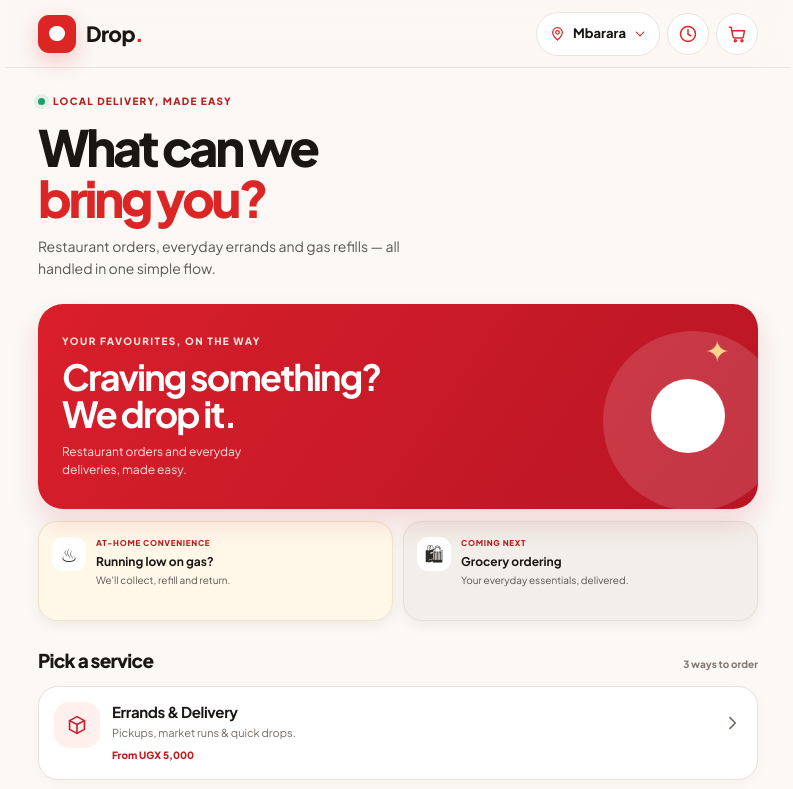
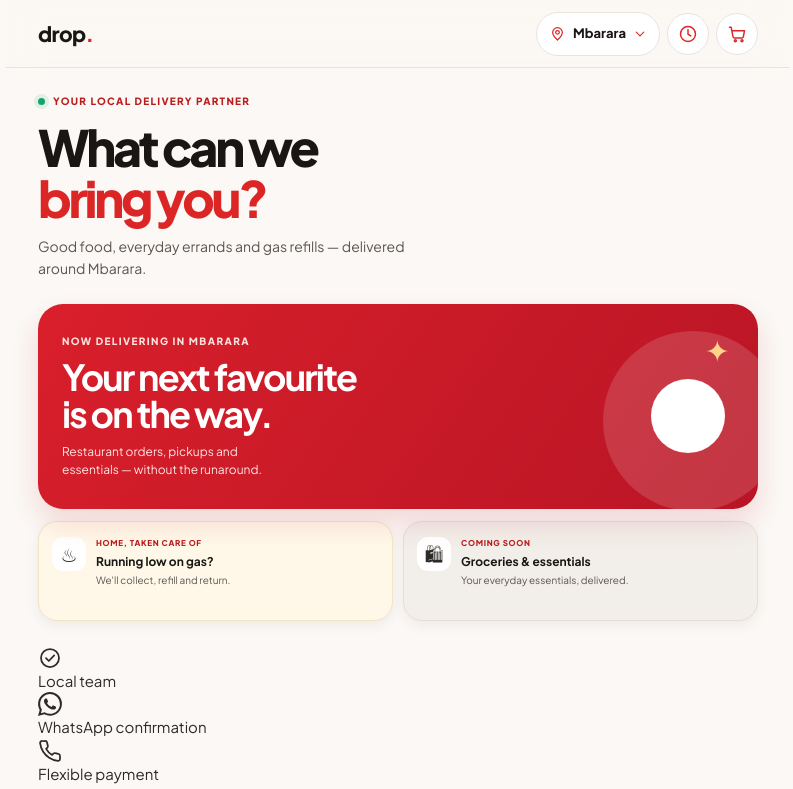
Before and after one commit to Droruga/drop-arua-pwa, a plain HTML site: page index.html in a window 1280 px wide. Both pictures are taken after a click on the button "Explore Drop". Shown: the top 789 px of the page, without its empty margins (242-1035 px from the left). Drawn offline with Linux system fonts and the light colour scheme.

Commit message:
Repair view hierarchy and redesign Drop delivery home

```diff
--- a/index.html
+++ b/index.html
@@ -12,9 +12,9 @@
   <link rel="manifest" href="/manifest.json">
   <link rel="icon" href="/icons/drop-icon.svg" type="image/svg+xml">
 
-  <link rel="apple-touch-icon" href="/icons/apple-touch-icon-180.png">
+  <link rel="apple-touch-icon" sizes="180x180" href="/icons/apple-touch-icon-180.png">
   <link rel="stylesheet" href="/styles.css">
-  <title>Drop — Errands, Delivery &amp; Gas Refills</title>
+  <title>Drop — Local Delivery in Mbarara</title>
 </head>
 <body>
   <a class="skip-link" href="#main-content">Skip to main content</a>
@@ -123,8 +123,7 @@
   <div class="app-shell" hidden>
     <header class="topbar">
       <a class="brand" href="/" aria-label="Drop, home">
-        <span class="brand-mark" aria-hidden="true"></span>
-        <span class="brand-name">Drop<span class="brand-period" aria-hidden="true">.</span></span>
+        <span class="brand-name">drop<span class="brand-period" aria-hidden="true">.</span></span>
       </a>
       <div class="topbar-actions"><button class="location-trigger" type="button" id="location-trigger" aria-haspopup="dialog" aria-controls="location-dialog"><svg class="icon" aria-hidden="true"><use href="#i-pin"/></svg><span id="current-location">Mbarara</span><svg class="icon location-chevron" aria-hidden="true"><use href="#i-chevron-right"/></svg></button><button class="icon-button history-trigger" type="button" id="history-trigger" aria-label="Order history"><svg class="icon" aria-hidden="true"><use href="#i-clock"/></svg></button><button class="icon-button cart-trigger" type="button" id="cart-trigger" aria-label="Open cart"><svg class="icon" aria-hidden="true"><use href="#i-cart"/></svg><span class="cart-count" id="cart-count" hidden>0</span></button></div>
     </header>
@@ -133,9 +132,9 @@
       <!-- ============================ NEW DROP ============================ -->
       <section class="view view-new" id="new-drop-view">
         <div class="hero">
-          <div class="hero-eyebrow"><span class="hero-live-dot"></span> LOCAL DELIVERY, MADE EASY</div>
+          <div class="hero-eyebrow"><span class="hero-live-dot"></span> YOUR LOCAL DELIVERY PARTNER</div>
           <h1 class="hero-title">What can we<br><em>bring you?</em></h1>
-          <p class="hero-sub">Restaurant orders, everyday errands and gas refills — all handled in one simple flow.</p>
+          <p class="hero-sub">Good food, everyday errands and gas refills — delivered around Mbarara.</p>
         </div>
 
         <section class="install-panel" id="install-panel" aria-labelledby="install-title" hidden>
@@ -157,36 +156,42 @@
         </section>
 
         <section class="promo-stack" aria-label="Drop offers">
-          <article class="promo-banner promo-banner--main"><div class="promo-copy"><p class="promo-kicker">YOUR FAVOURITES, ON THE WAY</p><h2>Craving something?<br><em>We drop it.</em></h2><p>Restaurant orders and everyday deliveries, made easy.</p></div><div class="promo-art" aria-hidden="true"><span class="promo-circle"></span><span class="promo-spark">✦</span></div></article>
+          <article class="promo-banner promo-banner--main"><div class="promo-copy"><p class="promo-kicker">NOW DELIVERING IN MBARARA</p><h2>Your next favourite<br><em>is on the way.</em></h2><p>Restaurant orders, pickups and essentials — without the runaround.</p></div><div class="promo-art" aria-hidden="true"><span class="promo-circle"></span><span class="promo-spark">✦</span></div></article>
           <div class="promo-mini-grid">
-            <article class="promo-mini promo-mini--gas"><span class="promo-mini-icon">♨</span><div><p class="promo-kicker">AT-HOME CONVENIENCE</p><h3>Running low on gas?</h3><p>We'll collect, refill and return.</p></div></article>
-            <article class="promo-mini promo-mini--soon"><span class="promo-mini-icon">🛍</span><div><p class="promo-kicker">COMING NEXT</p><h3>Grocery ordering</h3><p>Your everyday essentials, delivered.</p></div></article>
+            <article class="promo-mini promo-mini--gas"><span class="promo-mini-icon">♨</span><div><p class="promo-kicker">HOME, TAKEN CARE OF</p><h3>Running low on gas?</h3><p>We'll collect, refill and return.</p></div></article>
+            <article class="promo-mini promo-mini--soon"><span class="promo-mini-icon">🛍</span><div><p class="promo-kicker">COMING SOON</p><h3>Groceries &amp; essentials</h3><p>Your everyday essentials, delivered.</p></div></article>
           </div>
         </section>
+        <div class="local-proof" aria-label="Why order with Drop">
+          <span><svg class="icon"><use href="#i-check-circle"/></svg> Local team</span>
+          <span><svg class="icon"><use href="#i-whatsapp"/></svg> WhatsApp confirmation</span>
+          <span><svg class="icon"><use href="#i-phone"/></svg> Flexible payment</span>
+        </div>
         <section class="services" aria-labelledby="services-title">
           <div class="section-head">
-            <h2 class="section-title" id="services-title">Pick a service</h2>
-            <p class="section-meta">3 ways to order</p>
+            <div><p class="section-kicker">MADE FOR YOUR EVERYDAY</p><h2 class="section-title" id="services-title">What do you need?</h2></div>
+            <p class="section-meta">3 services available</p>
           </div>
 
           <ul class="service-list">
-            <li><button class="service-card" type="button" data-service="errands">
-              <span class="service-icon" aria-hidden="true"><svg class="icon"><use href="#i-errands"/></svg></span>
-              <span class="service-body"><span class="service-name">Errands &amp; Delivery</span><span class="service-desc">Pickups, market runs &amp; quick drops.</span><span class="service-price">From UGX 5,000</span></span>
+            <li><button class="service-card service-card--restaurant service-card--featured" type="button" data-service="restaurant">
+              <span class="service-icon service-icon--restaurant" aria-hidden="true"><svg class="icon"><use href="#i-utensils"/></svg></span>
+              <span class="service-body"><span class="service-kicker">PARTNER RESTAURANT</span><span class="service-name">Restaurant Delivery</span><span class="service-desc">Tell us what you're craving. We'll confirm the order and delivery on WhatsApp.</span><span class="service-price">Order from our restaurant partner</span></span>
               <svg class="service-chevron icon" aria-hidden="true"><use href="#i-chevron-right"/></svg>
             </button></li>
-            <li><button class="service-card service-card--restaurant" type="button" data-service="restaurant">
-              <span class="service-icon service-icon--restaurant" aria-hidden="true"><svg class="icon"><use href="#i-utensils"/></svg></span>
-              <span class="service-body"><span class="service-name">Restaurant Delivery</span><span class="service-desc">Order your favourites from our partner.</span><span class="service-price">Menu &amp; delivery confirmed on WhatsApp</span></span>
+            <li><button class="service-card" type="button" data-service="errands">
+              <span class="service-icon service-icon--errands" aria-hidden="true"><svg class="icon"><use href="#i-errands"/></svg></span>
+              <span class="service-body"><span class="service-name">Errands &amp; Delivery</span><span class="service-desc">Pickups, market runs and everyday drop-offs.</span><span class="service-price">From UGX 5,000</span></span>
               <svg class="service-chevron icon" aria-hidden="true"><use href="#i-chevron-right"/></svg>
             </button></li>
             <li><button class="service-card" type="button" data-service="gas">
-              <span class="service-icon" aria-hidden="true"><svg class="icon"><use href="#i-gas"/></svg></span>
-              <span class="service-body"><span class="service-name">Gas Refills</span><span class="service-desc">We collect, refill &amp; return.</span><span class="service-price">UGX 7,000 delivery</span></span>
+              <span class="service-icon service-icon--gas" aria-hidden="true"><svg class="icon"><use href="#i-gas"/></svg></span>
+              <span class="service-body"><span class="service-name">Gas Refills</span><span class="service-desc">We collect your cylinder, refill it and bring it back.</span><span class="service-price">UGX 7,000 delivery</span></span>
               <svg class="service-chevron icon" aria-hidden="true"><use href="#i-chevron-right"/></svg>
             </button></li>
           </ul>
         </section>
+      </section>
 
       <!-- ============================ MY DROPS ============================ -->
       <section class="view view-orders" id="my-drops-view" hidden>
@@ -342,7 +347,10 @@
     </form>
   </section>
 
-  <section class="location-backdrop" id="location-backdrop" hidden></section>\n  <section class="location-dialog" id="location-dialog" role="dialog" aria-modal="true" aria-labelledby="location-title" hidden><div class="location-dialog-head"><div><p class="sheet-kicker">YOUR LOCATION</p><h2 id="location-title">Choose your city</h2></div><button class="icon-button" id="location-close" type="button" aria-label="Close location selector"><svg class="icon"><use href="#i-close"/></svg></button></div><p class="location-help">Choose where you would like to place your Drop orders.</p><div class="location-options"><button type="button" class="location-option" data-city="Mbarara">Mbarara <span>Western Uganda</span></button><button type="button" class="location-option" data-city="Arua">Arua <span>West Nile</span></button></div></section>\n\n  <div class="toast" id="toast" role="status" aria-live="polite" hidden></div>
+  <section class="location-backdrop" id="location-backdrop" hidden></section>
+  <section class="location-dialog" id="location-dialog" role="dialog" aria-modal="true" aria-labelledby="location-title" hidden><div class="location-dialog-head"><div><p class="sheet-kicker">YOUR LOCATION</p><h2 id="location-title">Choose your city</h2></div><button class="icon-button" id="location-close" type="button" aria-label="Close location selector"><svg class="icon"><use href="#i-close"/></svg></button></div><p class="location-help">Choose where you would like to place your Drop orders.</p><div class="location-options"><button type="button" class="location-option" data-city="Mbarara">Mbarara <span>Western Uganda</span></button><button type="button" class="location-option" data-city="Arua">Arua <span>West Nile</span></button></div></section>
+
+  <div class="toast" id="toast" role="status" aria-live="polite" hidden></div>
 
   <script src="/app.js" defer></script>
 </body>
```
